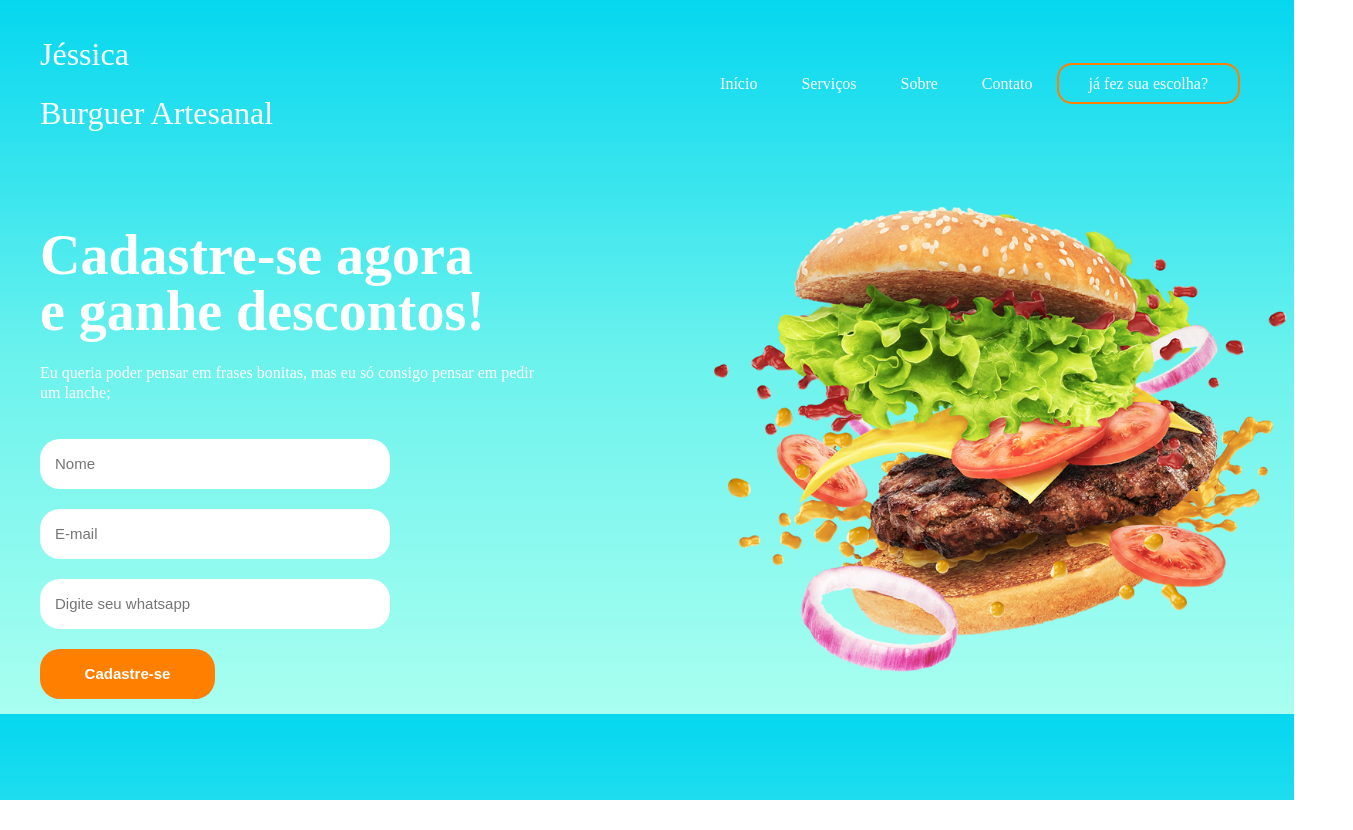
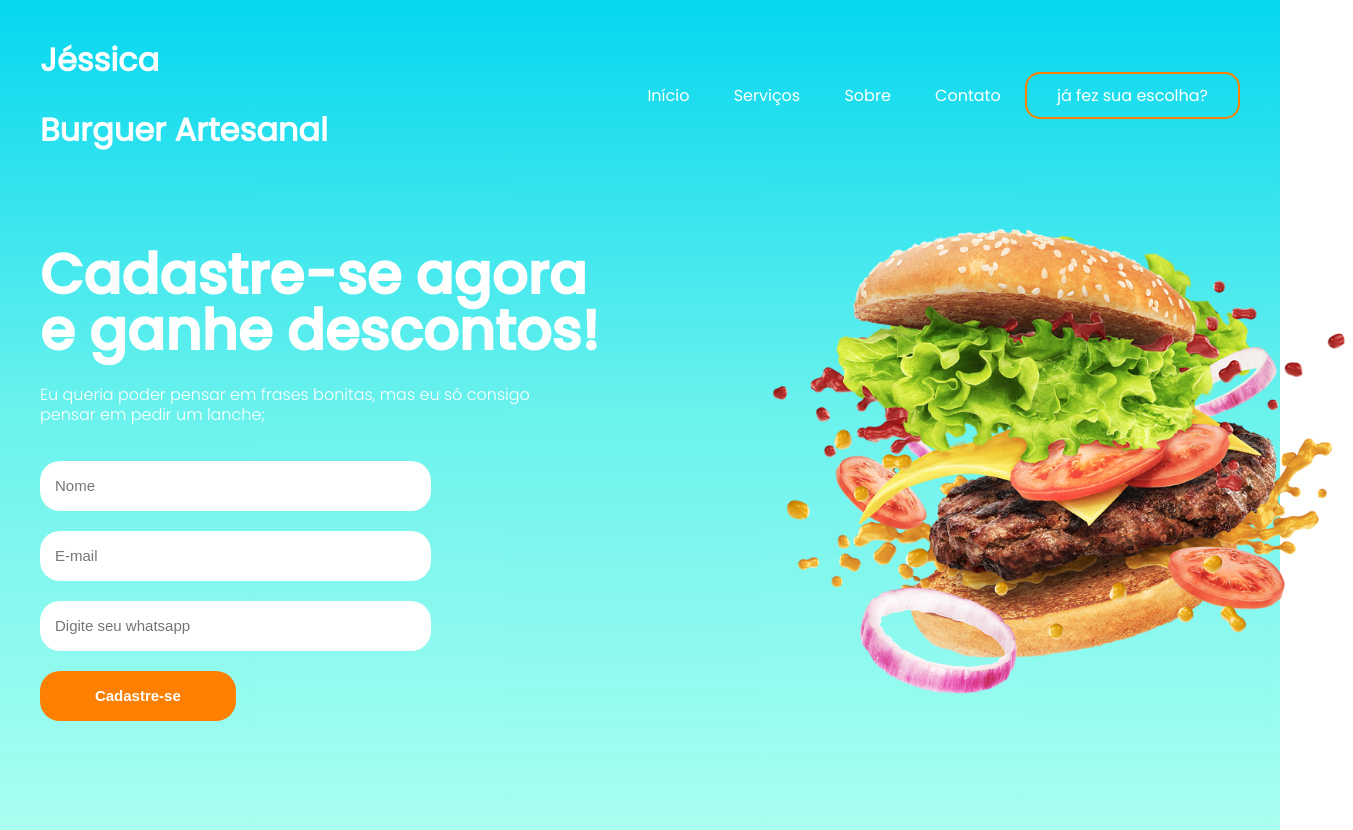
Before and after one commit to jessicaazz/Projeto-Final-HTML.CSS.JAVASCRIPT, a plain HTML site: page index.html in a window 1280 px wide. Shown: the whole page, 1353 px wide, since content can reach past the window. Before the commit the page ends 800 px from the top, so only its background shows below. Drawn offline with Linux system fonts and the light colour scheme.

Commit message:
ajuste do layout

```diff
--- a/styles/fonts.css
+++ b/styles/fonts.css
@@ -0,0 +1,56 @@
+@font-face {
+    font-family: 'poppinsblack';
+    src: url('../components/fonts/poppins-black-webfont.woff2') format('woff2'),
+         url('../components/fonts/poppins-black-webfont.woff') format('woff');
+    font-weight: normal;
+    font-style: normal;
+
+  }
+
+
+  @font-face {
+    font-family: 'poppinsbold';
+    src: url('../components/fonts/poppins-bold-webfont.woff2') format('woff2'),
+         url('../components/fonts/poppins-bold-webfont.woff') format('woff');
+    font-weight: normal;
+    font-style: normal;
+
+  }
+
+
+  @font-face {
+    font-family: 'poppinslight';
+    src: url('../components/fonts/poppins-light-webfont.woff2') format('woff2'),
+         url('../components/fonts/poppins-light-webfont.woff') format('woff');
+    font-weight: normal;
+    font-style: normal;
+
+  }
+
+
+  @font-face {
+    font-family: 'poppinsmedium';
+    src: url('../components/fonts/poppins-medium-webfont.woff2') format('woff2'),
+         url('../components/fonts/poppins-medium-webfont.woff') format('woff');
+    font-weight: normal;
+    font-style: normal;
+
+  }
+
+  @font-face {
+    font-family: 'poppinsregular';
+    src: url('../components/fonts/poppins-regular-webfont.woff2') format('woff2'),
+         url('../components/fonts/poppins-regular-webfont.woff') format('woff');
+    font-weight: normal;
+    font-style: normal;
+
+  }
+
+  @font-face {
+    font-family: 'poppinssemibold';
+    src: url('../components/fonts/poppins-semibold-webfont.woff2') format('woff2'),
+         url('../components/fonts/poppins-semibold-webfont.woff') format('woff');
+    font-weight: normal;
+    font-style: normal;
+
+  }
--- a/styles/style.css
+++ b/styles/style.css
@@ -1,8 +1,10 @@
 body {
     background-image: linear-gradient(#05d7ef, #6bf2ed, #a9fff0);
+    background-repeat: no-repeat;
     color: white;
     font-family: 'poppinsregular';
     max-width: 1200px;
+    height: 100vh;
     margin: 0 auto;
     padding: 15px;
 }
@@ -24,7 +26,7 @@ a{
     color: white;
 }
 a:hover{
-    color: black;
+    color: rgb(255, 127, 0);
     transition: 0.3s all;
 }
 #cadastra-se-btn{
@@ -32,7 +34,7 @@ border: 2px solid black;
 }
 
 h1{
-    font-weight: 200;
+    font-weight: 600;
 }
 main{
     display: flex;
```
